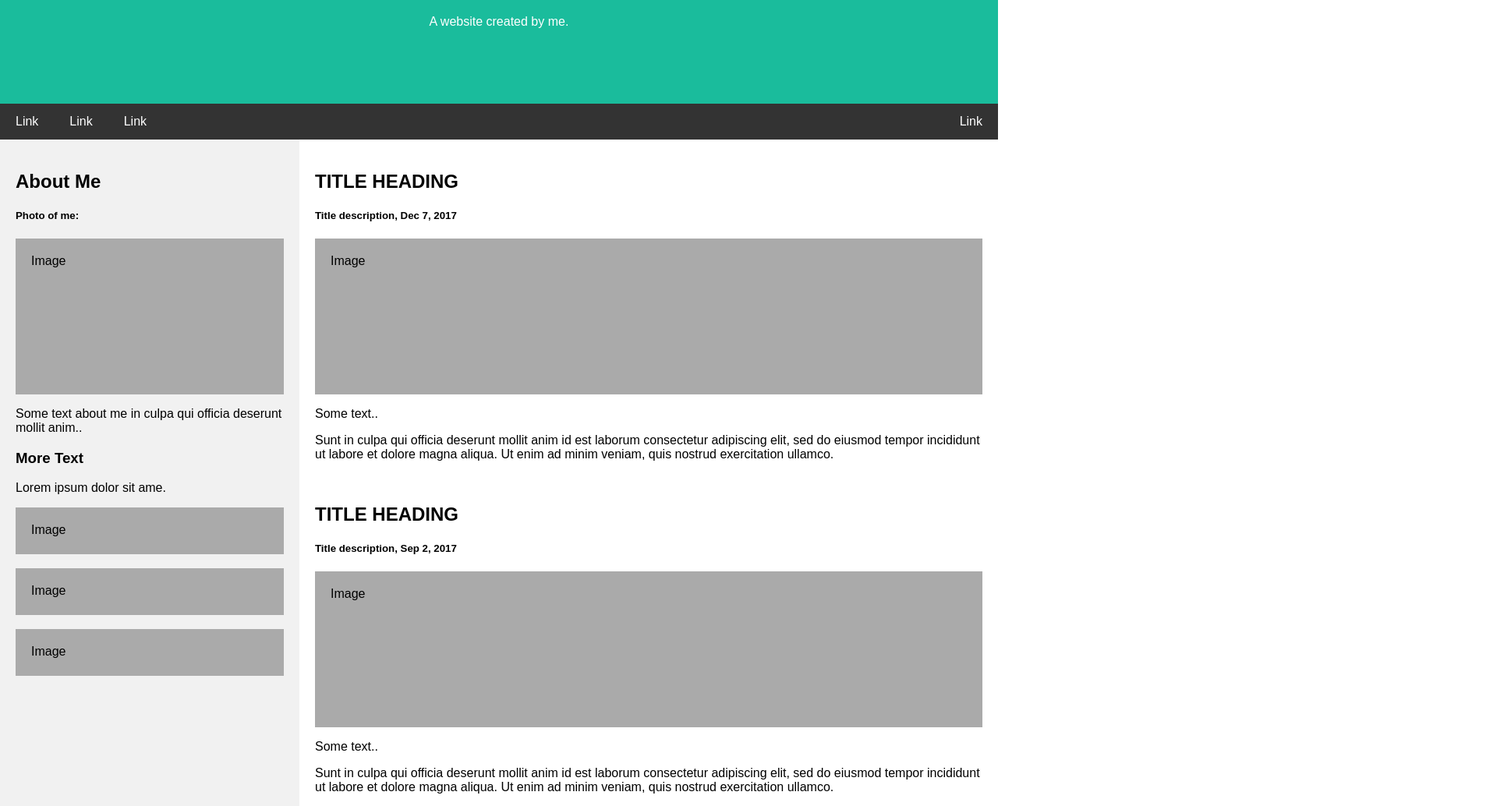
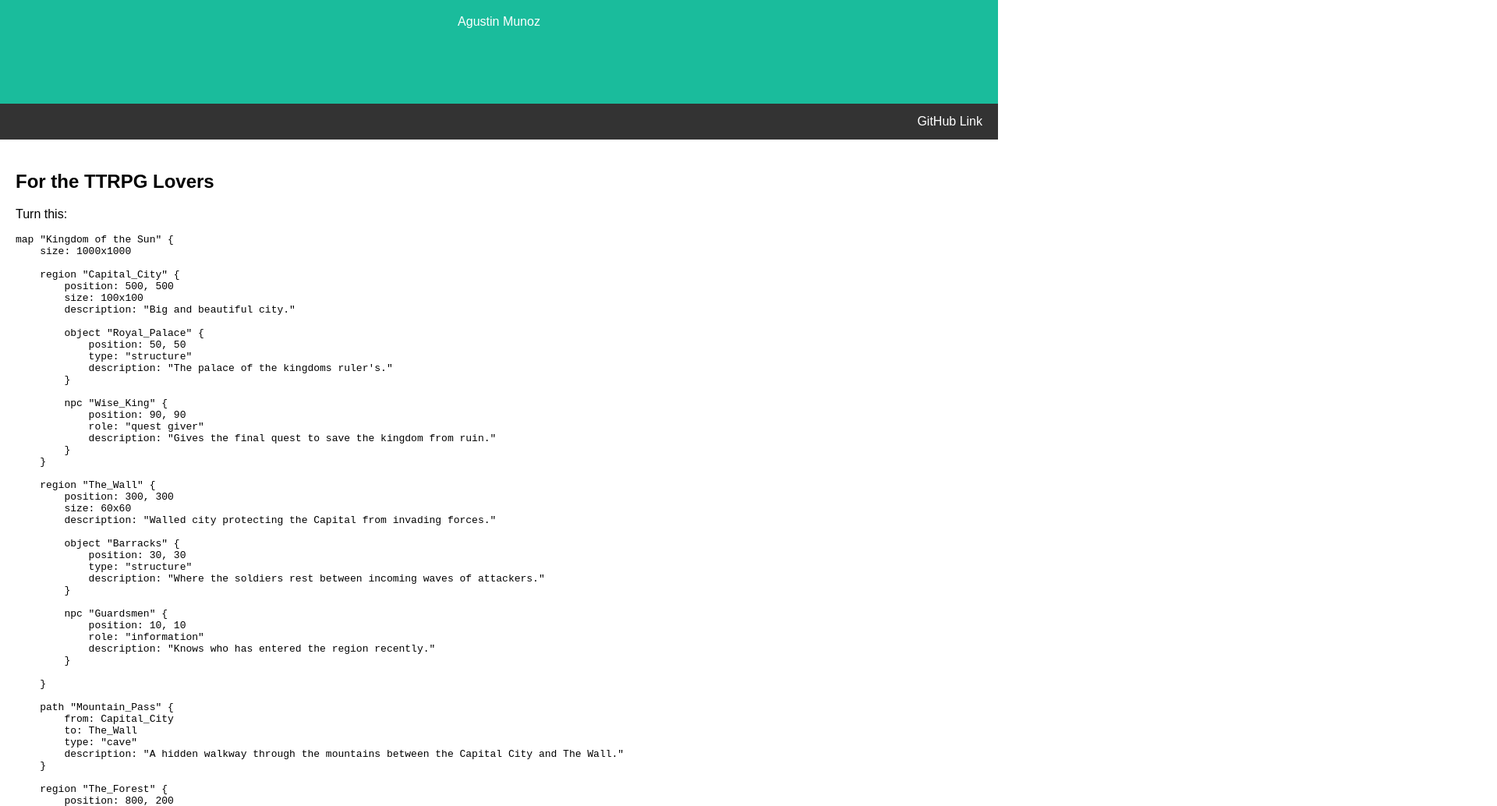
Before and after one commit to Iota-02/rpg-mapr, a plain HTML site: page index.html in a window 1280 px wide. Shown: the part 160-1194 px from the top of the page at 78% size, 1920 px wide, since content can reach past the window. Drawn offline with Linux system fonts and the light colour scheme.

Commit message:
Update index.html

```diff
--- a/index.html
+++ b/index.html
@@ -1,7 +1,7 @@
 <!DOCTYPE html>
 <html lang="en">
 <head>
-<title>RPGMAPR Website</title>
+<title>Page Title</title>
 <meta charset="UTF-8">
 <meta name="viewport" content="width=device-width, initial-scale=1">
 <style>
@@ -94,14 +94,13 @@ body {
   background: #ddd;
 }
 
-/* Responsive layout - when the screen is less than 700px wide, make the two columns stack on top of each other instead of next to each other */
 @media screen and (max-width: 700px) {
   .row {
     flex-direction: column;
   }
 }
 
-/* Responsive layout - when the screen is less than 400px wide, make the navigation links stack on top of each other instead of next to each other */
+
 @media screen and (max-width: 400px) {
   .navbar a {
     float: none;
@@ -114,46 +113,131 @@ body {
 
 <div class="header">
   <h1>RPGMAPR</h1>
-  <p>A website created by me.</p>
+  <p>Agustin Munoz</p>
 </div>
 
 <div class="navbar">
-  <a href="#">Link</a>
-  <a href="#">Link</a>
-  <a href="#">Link</a>
-  <a href="#" class="right">Link</a>
+  <a href="https://github.com/Iota-02/rpg-mapr" class="right">GitHub Link</a>
 </div>
 
 <div class="row">
-  <div class="side">
-    <h2>About Me</h2>
-    <h5>Photo of me:</h5>
-    <div class="fakeimg" style="height:200px;">Image</div>
-    <p>Some text about me in culpa qui officia deserunt mollit anim..</p>
-    <h3>More Text</h3>
-    <p>Lorem ipsum dolor sit ame.</p>
-    <div class="fakeimg" style="height:60px;">Image</div><br>
-    <div class="fakeimg" style="height:60px;">Image</div><br>
-    <div class="fakeimg" style="height:60px;">Image</div>
-  </div>
   <div class="main">
-    <h2>TITLE HEADING</h2>
-    <h5>Title description, Dec 7, 2017</h5>
-    <div class="fakeimg" style="height:200px;">Image</div>
-    <p>Some text..</p>
-    <p>Sunt in culpa qui officia deserunt mollit anim id est laborum consectetur adipiscing elit, sed do eiusmod tempor incididunt ut labore et dolore magna aliqua. Ut enim ad minim veniam, quis nostrud exercitation ullamco.</p>
-    <br>
-    <h2>TITLE HEADING</h2>
-    <h5>Title description, Sep 2, 2017</h5>
-    <div class="fakeimg" style="height:200px;">Image</div>
-    <p>Some text..</p>
-    <p>Sunt in culpa qui officia deserunt mollit anim id est laborum consectetur adipiscing elit, sed do eiusmod tempor incididunt ut labore et dolore magna aliqua. Ut enim ad minim veniam, quis nostrud exercitation ullamco.</p>
+    <h2>For the TTRPG Lovers</h2>
+    <p>Turn this:</p>
+ 		<pre>map "Kingdom of the Sun" {
+    size: 1000x1000
+
+    region "Capital_City" {
+        position: 500, 500
+        size: 100x100
+        description: "Big and beautiful city."
+
+        object "Royal_Palace" {
+            position: 50, 50
+            type: "structure"
+            description: "The palace of the kingdoms ruler's."
+        }
+
+        npc "Wise_King" {
+            position: 90, 90
+            role: "quest giver"
+            description: "Gives the final quest to save the kingdom from ruin."
+        }
+    }
+
+    region "The_Wall" {
+        position: 300, 300
+        size: 60x60
+        description: "Walled city protecting the Capital from invading forces."
+
+        object "Barracks" {
+            position: 30, 30
+            type: "structure"
+            description: "Where the soldiers rest between incoming waves of attackers."
+        }
+
+        npc "Guardsmen" {
+            position: 10, 10
+            role: "information"
+            description: "Knows who has entered the region recently."
+        }
+
+    }
+
+    path "Mountain_Pass" {
+        from: Capital_City
+        to: The_Wall
+        type: "cave"
+        description: "A hidden walkway through the mountains between the Capital City and The Wall."
+    }
+
+    region "The_Forest" {
+        position: 800, 200
+        size: 80x400
+        description: "Walled city protecting the Capital from invading forces."
+
+        enemy "Goblin_Gang" {
+                position: 10, 220
+                number: 7
+                description: "A gang of goblin thieves waiting in ambush for any merchants passing by."
+            }
+    }
+
+    path "Forest_Road" {
+        from: Capital_City
+        to: The_Forest
+        type: "dirt road"
+        description: "A road well traveled from the Capital to the nearby forest."
+    }
+
+    region "Ocean" {
+        position: 0, 800
+        size: 400x200
+        description: "Northeast border of the continent."
+
+        enemy "Kraken" {
+                position: 200, 100
+                number: 1
+                description: "Fearsome sea leviathan."
+            }
+    }
+
+    region "Ocean" {
+        position: 0, 600
+        size: 200x200
+        description: "Northeast border of the continent."
+
+        object "Pirate_Ship" {
+            position: 200, 100
+            type: "structure"
+            description: "Ship of the fearsome Black Beard."
+        }
+    }
+
+    region "Port_Town" {
+        position: 300, 750
+        size: 50x50
+        description: "Port town with a big trading industry."
+
+        npc "Potion_Seller" {
+            position: 45, 0
+            role: "shopkeeper"
+            description: "Sells the strongest and finest potions in the kingdom."
+        }
+    }
+
+    path "Riverway" {
+        from: Capital_City
+        to: Port_Town
+        type: "river"
+        description: "a river that leads from Port Town down to Capital City."
+    }
+}</pre>
+    <p>Into this:</p>
+    <img src=images/Capture.png class=img-thumbnail>
   </div>
 </div>
 
-<div class="footer">
-  <h2>Footer</h2>
-</div>
 
 </body>
 </html>
```
